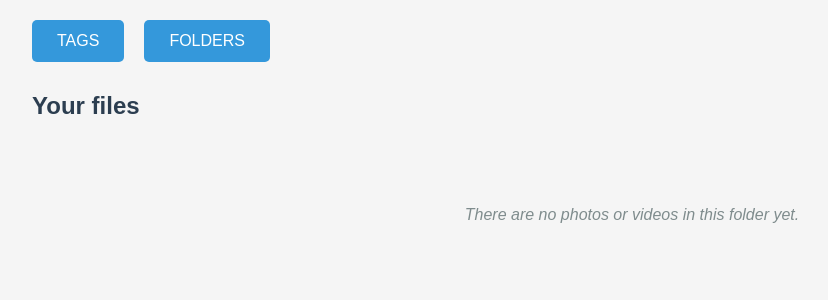
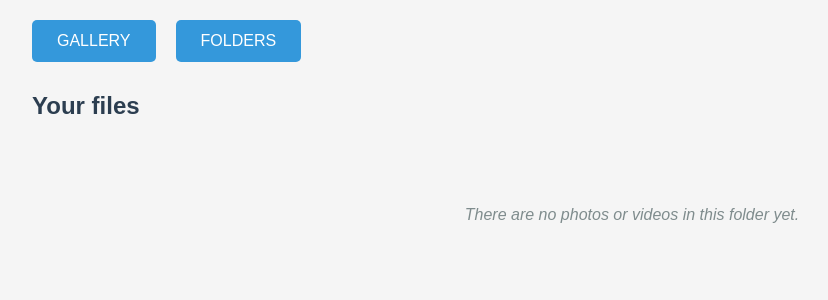
Before and after one commit to RenSafary/Photo-Storage, a FastAPI app: template app/templates/folders/folder.html in a window 1280 px wide. Shown: the top 300 px of the page, without its empty margins (8-836 px from the left). Run offline with FastAPI, Linux system fonts and the light colour scheme; the template is opened without the code that fills it, so the values that code supplies are empty; parts of the project's set-up code (start-up, migrations or seed data) failed here and were passed over.

Commit message:
gallery instead of tags

```diff
--- a/app/templates/folders/folder.html
+++ b/app/templates/folders/folder.html
@@ -8,7 +8,7 @@
 </head>
 <body>
     <header class="header-nav">
-        <a href="/find-by-tag/" class="nav-btn">TAGS</a>
+        <a href="/gallery" class="nav-btn">GALLERY</a>
         <a href="/gallery/folders/" class="nav-btn">FOLDERS</a>
     </header>
 
```
